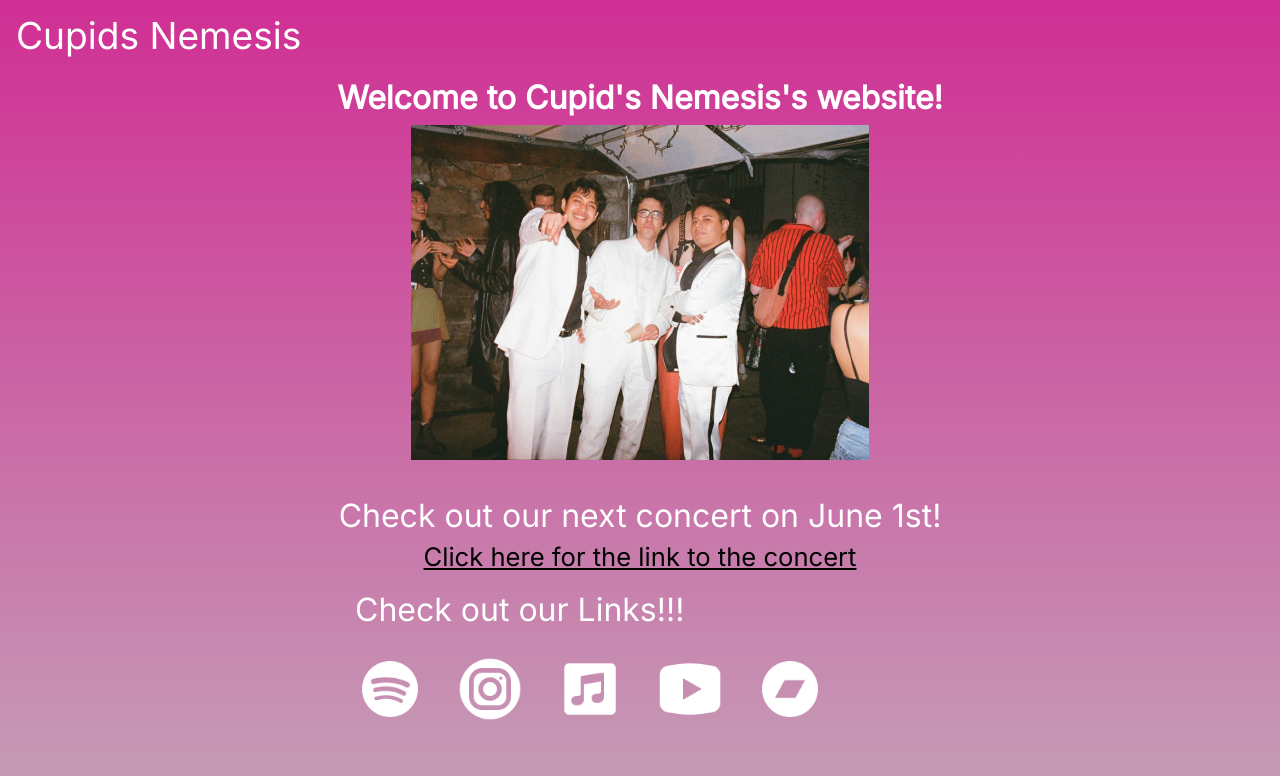
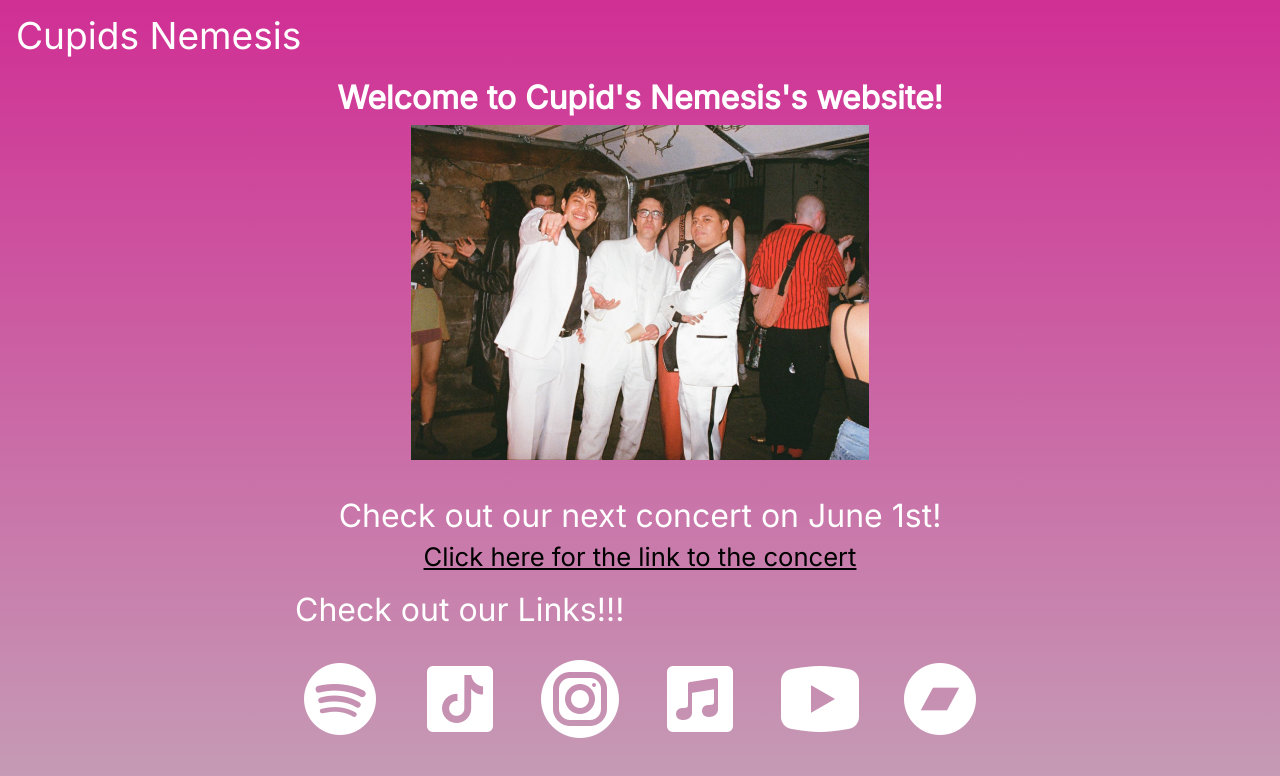
Before and after one commit to mjl776/cupidsnemesis, a React (Create React App) app: page / in a window 1280 px wide. Shown: the top 776 px of the page. Built offline with nearby package versions, Linux system fonts and the light colour scheme.

Commit message:
modify links

```diff
--- a/src/Social/Social.tsx
+++ b/src/Social/Social.tsx
@@ -5,6 +5,8 @@ import instagram from '../Icons/InstagramCircle.png'
 import apple from '../Icons/Music.png'
 import spotify from '../Icons/Spotify.png'
 import youtube from '../Icons/YouTube.png'
+import tiktok from '../Icons/TikTok.png'
+
 import './Social.css'
 function Social() {
     return (
@@ -16,23 +18,27 @@ function Social() {
                 <div className = "images-container">
                     <Row align = "center">
                         <Col xs= {2} sm = {2} md ={2}>
-                            <a href = "https://www.linkedin.com/in/michael-lee-4955699b/">
+                            <a href = "https://open.spotify.com/artist/1NBKb8zhk8wxRabG4kAJ5q?si=5Y7liv9GTLSm34wVIWSCWg">
                             <img className ="images" src = {spotify} alt = "spotify"></img></a>
                         </Col>
                         <Col xs= {2} sm = {2} md ={2}>
-                            <a href = "https://github.com/mjl776">
+                            <a href = "https://www.tiktok.com/discover/cupids-nemesis/">
+                            <img className ="images" src = {tiktok} alt = "tiktok"></img></a>
+                        </Col>
+                        <Col xs= {2} sm = {2} md ={2}>
+                            <a href = "https://www.instagram.com/ilovecupidsnemesis/">
                             <img className ="images" src = {instagram} alt = "instagram"></img></a>
                         </Col>
                         <Col xs= {2} sm = {2} md ={2}>
-                            <a href = "https://www.instagram.com/_michaeljlee_/">
+                            <a href = "https://music.apple.com/us/artist/cupids-nemesis/1634171848">
                             <img className ="images" src = {apple} alt = "apple"></img></a>
                         </Col>
                         <Col xs= {2} sm = {2} md ={2}>
-                            <a href = "https://www.instagram.com/_michaeljlee_/">
+                            <a href = "https://www.youtube.com/channel/UCTZisPMFdWlNH3EV-StRZzA">
                             <img className ="images" src = {youtube} alt = "youtube"></img></a>
                         </Col>
                         <Col xs= {2} sm = {2} md ={2}>
-                            <a href = "https://www.instagram.com/_michaeljlee_/">
+                            <a href = "https://cupidsnemesis.bandcamp.com/">
                             <img className ="images" src = {bandcamp} alt = "bandcamp"></img></a>
                         </Col>
                     </Row>
```
Also changed, not shown: src/Icons/TikTok.png (added).
